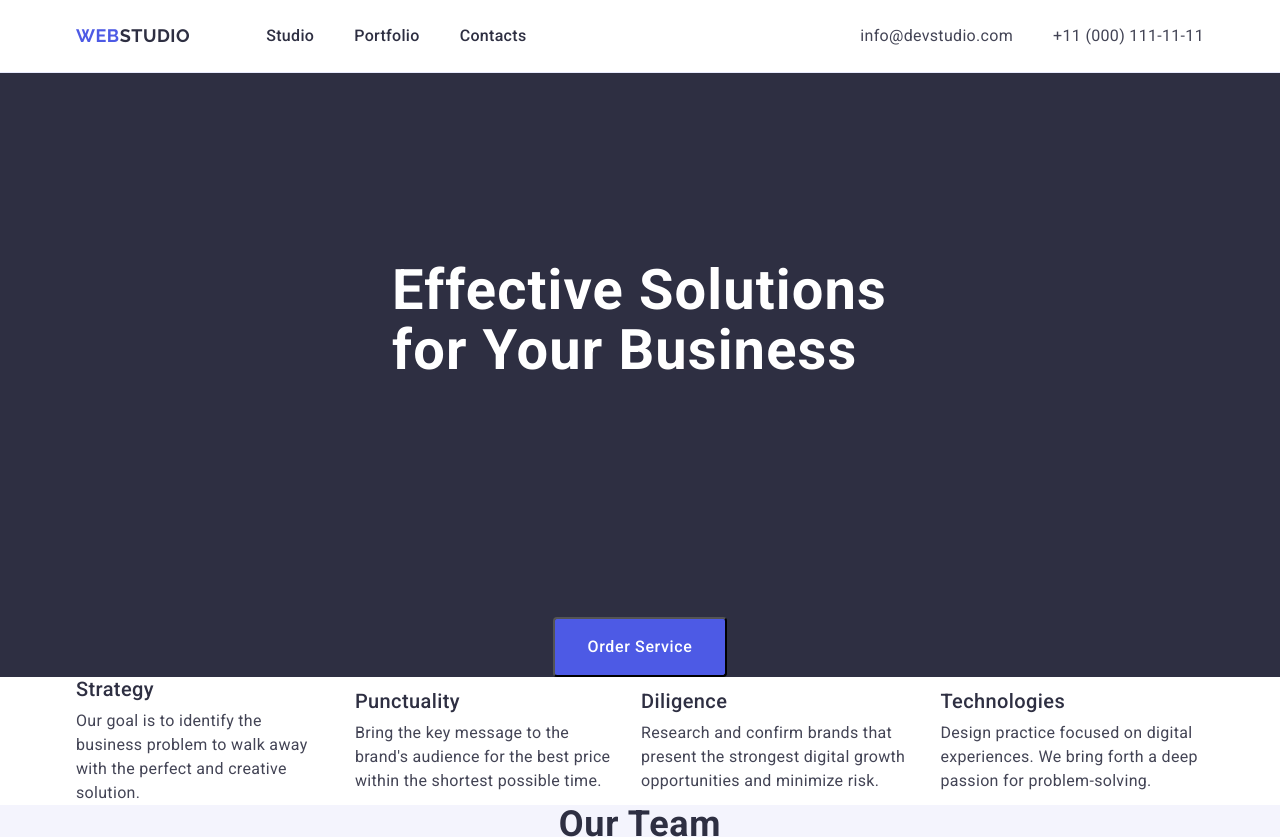
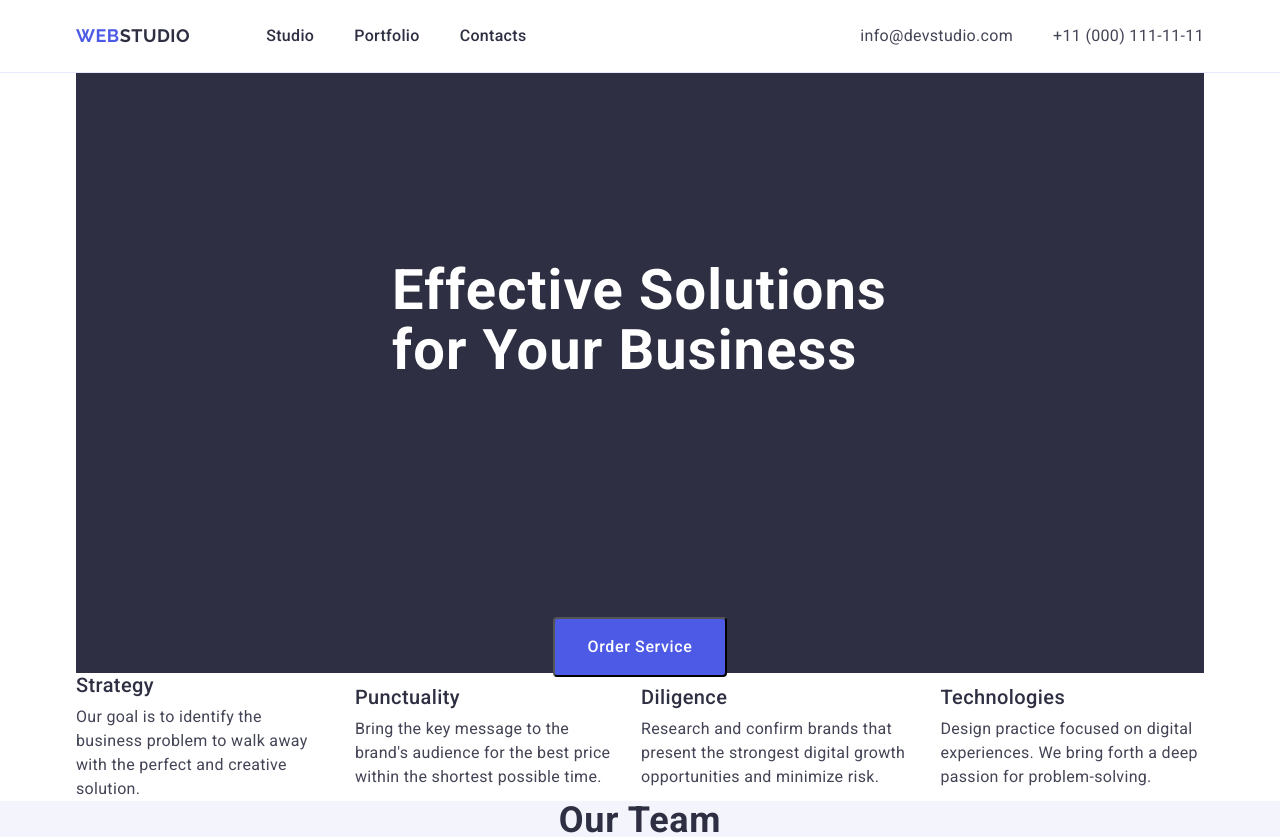
Before and after one commit to AlexsanderVasilevskiy/goit-markup-hw-03, a plain HTML site: page index.html in a window 1280 px wide. Shown: the top 837 px of the page. Drawn offline with nearby package versions, Linux system fonts and the light colour scheme.

Commit message:
goit-markup-hw-03

```diff
--- a/css/style.css
+++ b/css/style.css
@@ -102,6 +102,8 @@ a {
 /* class main */
 .main-title {
   background: #2e2f42;
+  width: 1440px;
+height: 600px;
 }
 .main-title-text {
   max-width: 496px;
--- a/index.html
+++ b/index.html
@@ -57,13 +57,14 @@
 <!-- main -->
       <main class="main">
       <!-- maine title -->
+      <div class="container">
         <section class="main-title">
 
           <h1 class="main-title-text">Effective Solutions for Your Business</h1>
           <button type="button" class="button">Order Service</button>
 
         </section>
-
+      </div>
       <!-- section hidden-->
         <section>
           <h2 hidden>Features</h2>
```
